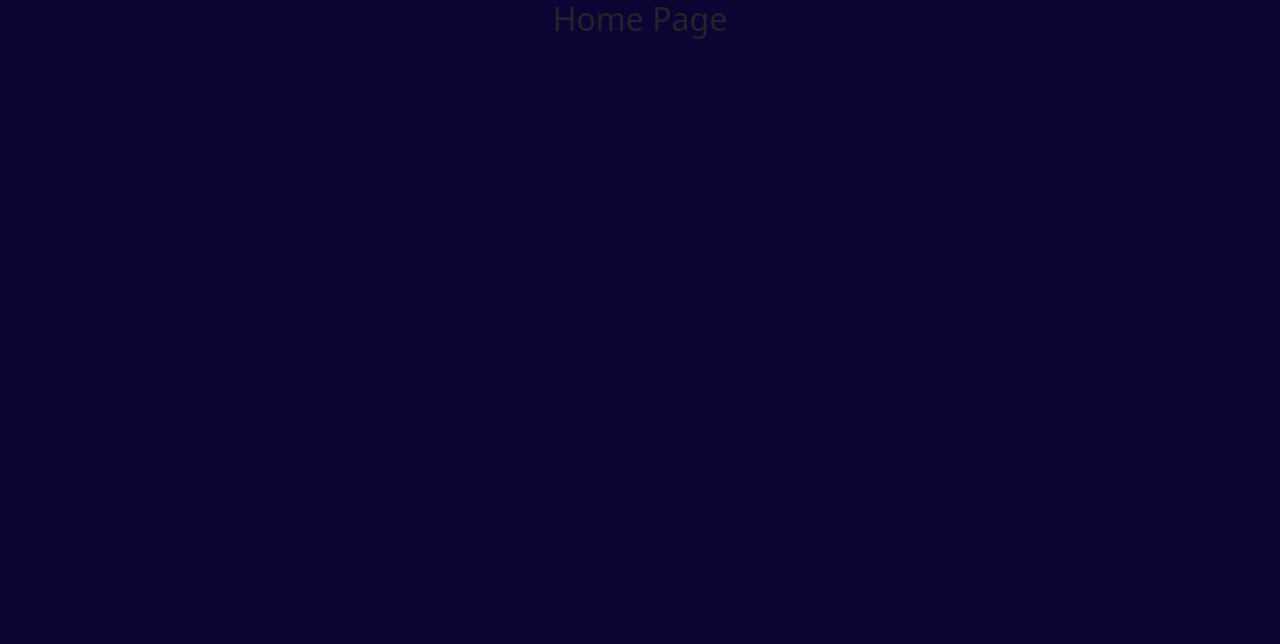
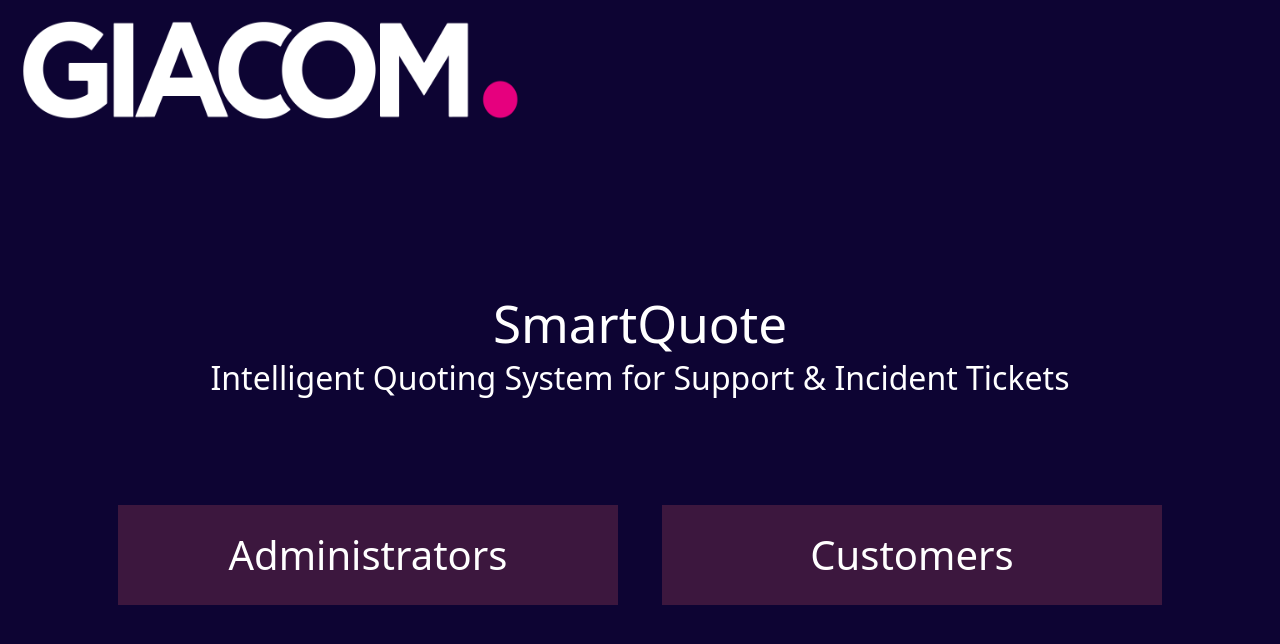
Before and after one commit to Katy1124/Professional-Software-Engineering-Project, a React (Vite) app in the folder Client/: page / in a window 1280 px wide. Shown: the top 644 px of the page. Built offline with nearby package versions, Linux system fonts and the light colour scheme.

Commit message:
updated routes in app.jsx

```diff
--- a/Client/src/App.jsx
+++ b/Client/src/App.jsx
@@ -5,6 +5,7 @@
 import TicketCreateForm from './pages/ticket';
 import AdminDashboard from './pages/adminDashboard';
 import TicketsPage from './pages/ticketsPage';
+import ViewTicket from './pages/viewTicket';
 
 function App() {
   return (
@@ -17,13 +18,12 @@
       </nav> */}
 
       <Routes>
-        <Route path="/" element={<h2>Home Page</h2>} />
-        <Route path="/dashboard" element={<CustomerDashboard />} />
+        <Route path="/" element={<LandingPage />} />
+        <Route path="/admin" element={<AdminDashboard />} />
+        <Route path="/customer" element={<CustomerDashboard />} />
         <Route path="/ticketform" element={<TicketCreateForm />} />
-        <Route path="/landing" element={<LandingPage />} />
-        <Route path="/customer" element={<CustomerDashboard />} />
-        <Route path="/admin" element={<AdminDashboard />} />
         <Route path="/ticketsPage" element={<TicketsPage />} />
+        <Route path="/viewTicket" element={<ViewTicket />} />
       </Routes>
     </BrowserRouter>
   );
```
